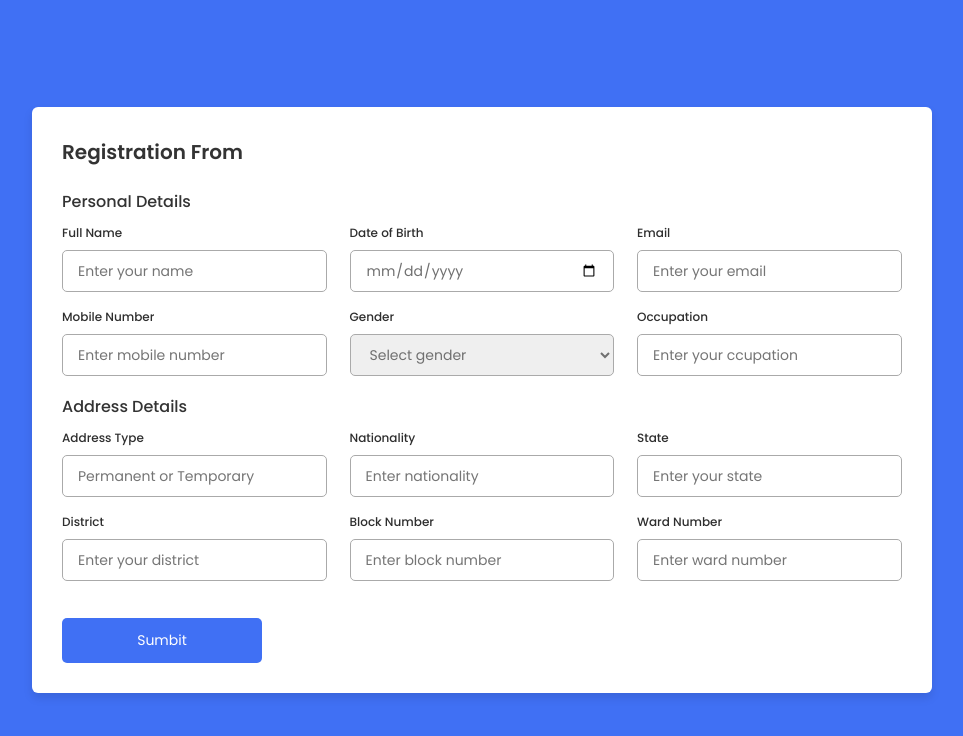
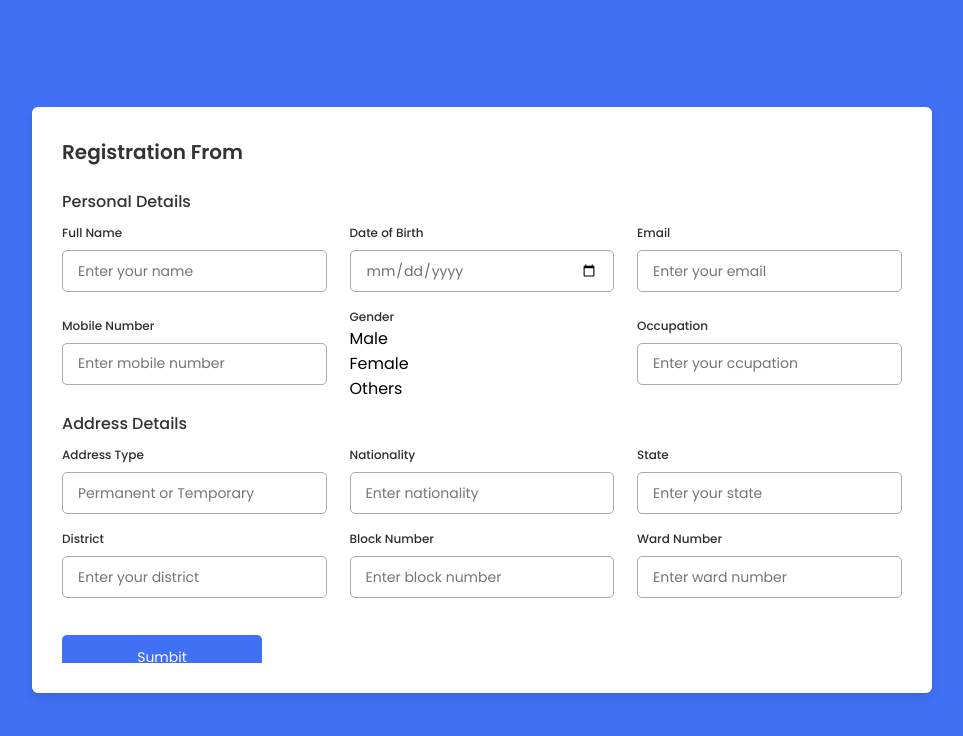
Before and after one commit to Izmamul/From, a plain HTML site: page index.html in a window 1280 px wide. Shown: the whole page, without its empty margins (158-1121 px from the left). Drawn offline with Linux system fonts and the light colour scheme.

Commit message:
Update index.html

```diff
--- a/index.html
+++ b/index.html
@@ -39,12 +39,9 @@
 
                         <div class="input-field">
                             <label>Gender</label>
-                            <select required>
-                                <option disabled selected>Select gender</option>
                                 <option>Male</option>
                                 <option>Female</option>
-                                <option>Others</option>
-                            </select>
+                                 <option>Others</option>
                         </div>
 
                         <div class="input-field">
```
